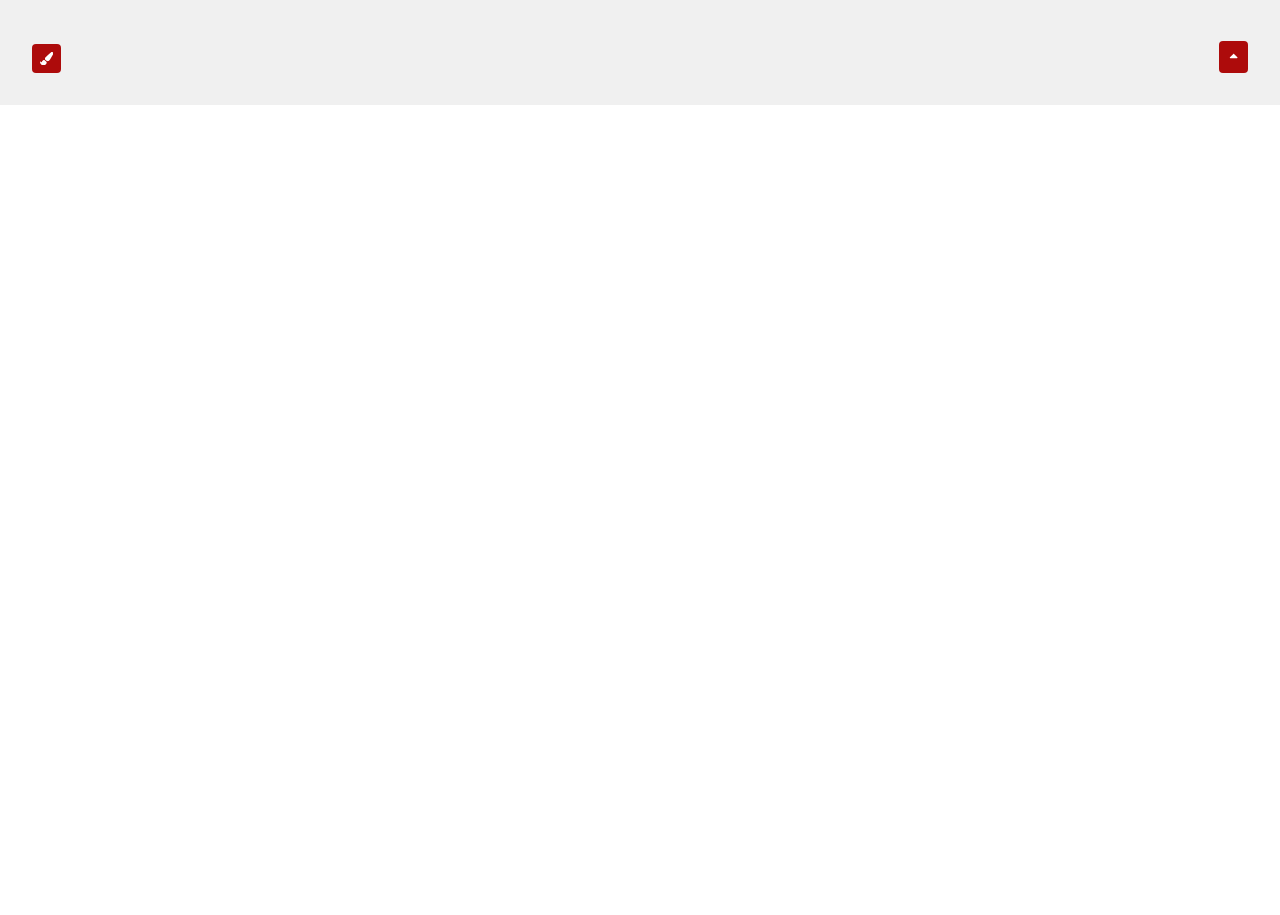
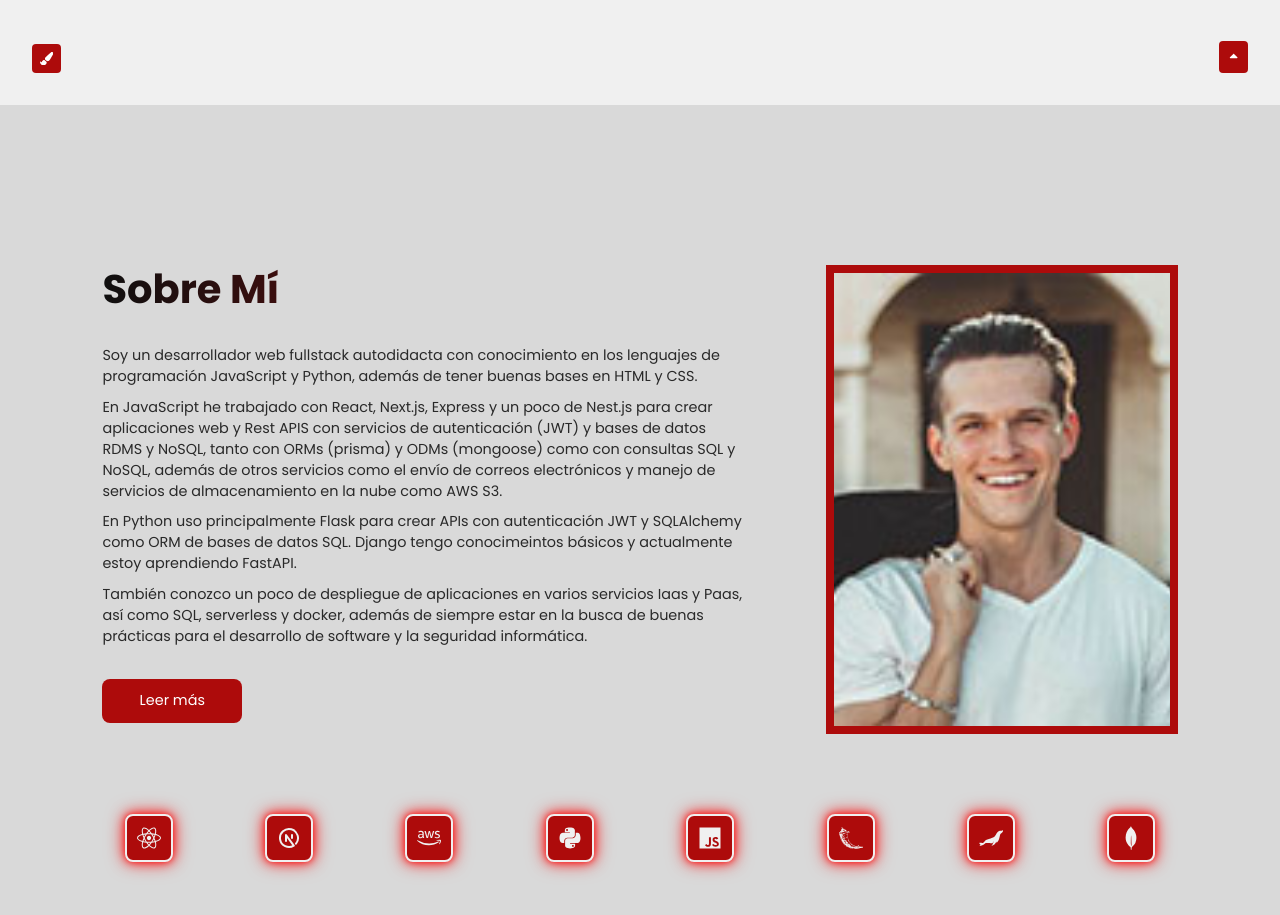
Before and after one commit to sanic16/portafolio, a Next.js app: page / in a window 1280 px wide. Shown: the part 695-1610 px from the top of the page. Before the commit the page ends 800 px from the top, so only its background shows below. Built offline with nearby package versions, Linux system fonts and the light colour scheme.

Commit message:
about section finaizada

```diff
--- a/src/app/globals.css
+++ b/src/app/globals.css
@@ -24,7 +24,9 @@
   --transition: all 300ms ease;
 }
 
-*{
+*,
+*::before,
+*::after{
   margin: 0;
   padding: 0;
   border: none;
@@ -32,6 +34,9 @@
   box-sizing: border-box;
 }
 
+html{
+  scroll-behavior: smooth;
+}
 main.bg-2{
   --white-lightness: 4%;
   --light-lightness: 18%;
@@ -117,6 +122,11 @@ img{
   max-width: 1400px;
 }
 
+section{
+  padding-block: 10rem;
+  transition: var(--transition);
+}
+
 h1, h2, h3, h4, h5, h6{
   line-height: 1.2;
 }
@@ -147,8 +157,9 @@ h6{
 }
 
 .btn{
+  display: inline-block;
   width: fit-content;
-  padding: 0.6rem 2.5rem;
+  padding: 0.6rem 2.2rem;
   background-color: var(--light-color);
   border-radius: var(--border-radius-2);
   border: 2px solid transparent;
@@ -160,6 +171,16 @@ h6{
   background-color: transparent;
   border-color: var(--light-color);
 }
+
+.btn.white{
+  background-color: var(--white-color);
+}
+
+.btn.white:hover{
+  background-color: transparent;
+  border-color: var(--white-color);
+}
+
 .btn.primary{
   background-color: var(--primary-color);
   color: #fff;
@@ -169,6 +190,10 @@ h6{
   background-color: transparent;
   border-color: var(--primary-color);
   color: var(--primary-color);
+}
+
+.btn.sm{
+  padding: 0.5rem 1.2rem;
 }
 
 
@@ -188,11 +213,20 @@ h6{
     font-size: 1.75rem;
   }
 
+  h3{
+    font-size: 1.3rem;
+  }
 
+  .btn{
+    padding: 0.6rem 1.5rem;
+  }
 }
 
 @media screen and (max-width: 600px){
   .btn{
     padding: 0.6rem 1.5rem;
   }
+  section{
+    padding-block: 6rem;
+  }
 }
--- a/src/app/page.tsx
+++ b/src/app/page.tsx
@@ -1,3 +1,4 @@
+import About from '@/sections/about/About'
 import FloatMenu from '@/sections/float-menu/FloatMenu'
 import Header from '@/sections/header/Header'
 import React from 'react'
@@ -6,6 +7,7 @@ export default function page() {
   return (
     <>
       <Header />
+      <About />
       <FloatMenu />
     </>
   )
--- /dev/null
+++ b/src/sections/about/About.tsx
@@ -0,0 +1,75 @@
+import Image from 'next/image'
+
+import image from '@/../public/avatar13.jpg'
+import './about.css'
+import Link from 'next/link'
+import about_data from './about__data'
+
+const About = () => {
+  return (
+    <section id='about' className='about'>
+        <div className="container about__container">
+            <div className='about__container-left'>
+                <h1>
+                    Sobre Mí
+                </h1>
+                <p>
+                    Soy un desarrollador web fullstack autodidacta con conocimiento en los lenguajes de programación
+                    JavaScript y Python, además de tener buenas bases en HTML y CSS.
+                </p>
+                <p>
+                    En JavaScript he trabajado con React, Next.js, Express y un poco de Nest.js para crear aplicaciones
+                    web y Rest APIS con servicios de autenticación (JWT) y bases de datos RDMS y NoSQL, tanto con ORMs (prisma) y
+                    ODMs (mongoose) como con consultas SQL y NoSQL, además de otros servicios como el envío de correos electrónicos y
+                    manejo de servicios de almacenamiento en la nube como AWS S3.
+                </p>
+                <p>
+                    En Python uso principalmente Flask para crear APIs con autenticación JWT y SQLAlchemy como ORM de bases de datos SQL.
+                    Django tengo conocimeintos básicos y actualmente estoy aprendiendo FastAPI.
+                </p>
+                <p>
+                    También conozco un poco de despliegue de aplicaciones en varios servicios Iaas y Paas, así como SQL,
+                    serverless y docker, además de siempre estar en la busca de buenas prácticas para el desarrollo
+                    de software y la seguridad informática.
+                </p>
+                <a href="/about" className="btn primary">
+                    Leer más
+                </a>
+            </div>
+            <div className='about__container-right'>
+                <div className='about__desc'>
+                    <div className='about__img'>
+                        <Image src={image} alt='Julio Sanic' />
+                    </div>
+                    <div className='about__img-caption'>
+                        <h3>
+                            Julio Sanic
+                        </h3>
+                        <p>
+                            Si buscas un desarrollador web fullstack autodidacta con conocimientos en JavaScript y Python,
+                            no dudes en contratarme.
+                        </p>
+                        <div className='about__img-btn'>
+                        <Link href="/contact">
+                            Contrátame
+                        </Link>
+                        </div>
+                    </div>
+                </div>
+            </div>
+        </div>
+        <div className='container about__knwl'>
+                    {
+                        about_data.map(item => (
+                            <div key={item.id} className='about__knwl-item'>
+                                <item.icon />
+                            </div>
+                        ))
+                    }
+
+                </div>
+    </section>
+  )
+}
+
+export default About
--- /dev/null
+++ b/src/sections/about/about.css
@@ -0,0 +1,181 @@
+.about{
+    background-color: var(--light-color);
+}
+.about__container{
+    display: grid;
+    grid-template-columns: 1fr auto;
+    gap: 5rem;
+}
+
+.about__container-left h1{
+    margin-bottom: 2rem;
+    background: linear-gradient(to right, var(--black-color), var(--primary-color));
+    background-clip: text;
+    -webkit-background-clip: text;
+    -webkit-text-fill-color: transparent;
+}
+
+.about__container-left p{
+    margin-bottom: 0.6rem;
+}
+
+.about__container-left p:last-of-type{
+    margin-bottom: 2rem;
+}
+
+.about__knwl{
+    margin-top: 5rem;
+    display: grid;
+    grid-template-columns: repeat(auto-fit, minmax(3rem, 1fr));
+    justify-items: center;
+    column-gap: 3rem;
+    row-gap: 1.4rem;
+}
+
+.about__knwl-item{
+    width: 3rem;
+    aspect-ratio: 1/1;
+    display: flex;
+    justify-content: center;
+    align-items: center;
+    background-color: var(--primary-color);
+    color: var(--white-color);
+    font-size: 1.5rem;
+    border-radius: var(--border-radius-2);
+    box-shadow: 0 0 .3rem hsla(var(--primary-hue), 100%, 50%, .5),
+                0 0 .6rem hsla(var(--primary-hue), 100%, 50%, .5),
+                0 0 .9rem hsla(var(--primary-hue), 100%, 50%, .5),
+                0 0 1.2rem hsla(var(--primary-hue), 100%, 50%, .5)
+    ;
+    border: 2px solid var(--white-color);
+    transition: var(--transition);
+}
+
+
+
+.about__knwl-item:hover{
+    background-color: var(--white-color);
+    color: var(--primary-color);
+}
+
+.about__container-right{
+    display: flex;
+    align-items: center;
+    justify-content: center;
+}
+
+.about__desc{
+    width: 22rem;
+    aspect-ratio: 9/12;
+    position: relative;
+    overflow: hidden;
+}
+
+.about__desc::before{
+    content: "";
+    position: absolute;
+    top: 0;
+    left: 0;
+    width: 100%;
+    height: 100%;
+    background: linear-gradient(135deg, #000, 75%, var(--primary-color));
+    opacity: .8 ;
+    transition: var(--transition);
+    transform: translateY(100%);
+}
+
+.about__desc:hover::before{
+    transform: translateY(0);
+}
+
+.about__img-caption{
+    position: absolute;
+    top: 0;
+    left: 0;
+    width: 100%;
+    height: 100%;
+    display: flex;
+    flex-direction: column;
+    justify-content: space-between;
+    text-transform: uppercase;
+    transform: translateY(100%);
+    transition: var(--transition);
+}
+
+.about__img-caption h3{
+    text-align: center;
+    background-color: rgba(0, 0, 0, .7);
+    padding-block: 1rem;
+    padding-inline: 2rem;
+    margin-top: 2rem;
+    transform: translateX(-100%);
+    transition: 200ms 300ms;
+    color: #fff;
+}
+
+.about__img-caption p{
+    text-align: center;
+    background-color: rgba(0, 0, 0, .7);
+    padding-block: 1rem;
+    padding-inline: 2rem;
+    transform: translateX(100%);
+    transition: 275ms 225ms;
+    color: #fff;
+}
+
+.about__img-btn{
+    padding: 1rem 2rem;
+    background-color: rgba(0, 0, 0, .7);
+    margin-bottom: 2rem;
+    text-align: center;
+    transform: translateX(-100%);
+    transition: 350ms 150ms;
+
+}
+
+.about__desc:hover .about__img-caption{
+    transform: translateY(0);
+}
+
+.about__desc:hover .about__img-caption h3{
+    transform: translateX(0);
+}
+
+.about__desc:hover .about__img-caption p{
+    transform: translateX(0);
+}
+
+.about__desc:hover .about__img-btn{
+    transform: translateX(0);
+}
+
+.about__img-btn a{
+    color: #fff;
+    padding: 0.5rem 1rem;
+    border: 1px solid #fff;
+}
+
+.about__img{
+    border: 0.5rem solid var(--primary-color);
+    width: 100%;
+    height: 100%;
+}
+
+@media screen and (max-width: 900px){
+    .about__container{
+        grid-template-columns: 1fr;
+    }
+
+    .about__container-left{
+        text-align: center;
+    }
+
+
+    .about__container-right{
+        display: none;
+    }
+
+    .about__desc{
+        width: 100%;
+    }
+}
--- /dev/null
+++ b/src/sections/about/about__data.ts
@@ -0,0 +1,16 @@
+import { FaReact, FaAws, FaPython, FaJs } from "react-icons/fa";
+import { SiFlask, SiMariadb, SiMongodb } from "react-icons/si";
+import { TbBrandNextjs,  } from "react-icons/tb";
+
+const about_data = [
+    {id:'react', icon: FaReact},
+    {id:'nextjs', icon: TbBrandNextjs},
+    {id:'aws', icon: FaAws},
+    {id:'python', icon: FaPython},
+    {id:'js', icon: FaJs},
+    {id:'flask', icon: SiFlask},
+    {id:'mariadb', icon: SiMariadb},
+    {id:'mongodb', icon: SiMongodb},
+]
+
+export default about_data
--- a/src/sections/navbar/Navbar.tsx
+++ b/src/sections/navbar/Navbar.tsx
@@ -40,7 +40,7 @@ const Navbar = () => {
                     </li>
                     <li>
                         <Link
-                            href='/servicios'
+                            href='/services'
                             onClick={closeMenu}
                         >
                             Servicios
@@ -48,7 +48,7 @@ const Navbar = () => {
                     </li>
                     <li>
                         <Link
-                            href='/proyectos'
+                            href='/projects'
                             onClick={closeMenu}
                         >
                             Proyectos
@@ -78,7 +78,7 @@ const Navbar = () => {
                 </ul>
             </div>
 
-            <Link href='/contacto' className={classes.nav__contact}>
+            <Link href='/contact' className={classes.nav__contact}>
                     Contacto
             </Link>
 
--- a/src/theme/themeModal.css
+++ b/src/theme/themeModal.css
@@ -17,6 +17,7 @@
 
 .theme__modal h3{
     color: #333;
+    font-weight: 400;
     margin-bottom: 1rem;
     text-align: center;
 }
```
Also changed, not shown: src/app/services/page.tsx (renamed from src/app/servicios/page.tsx).
